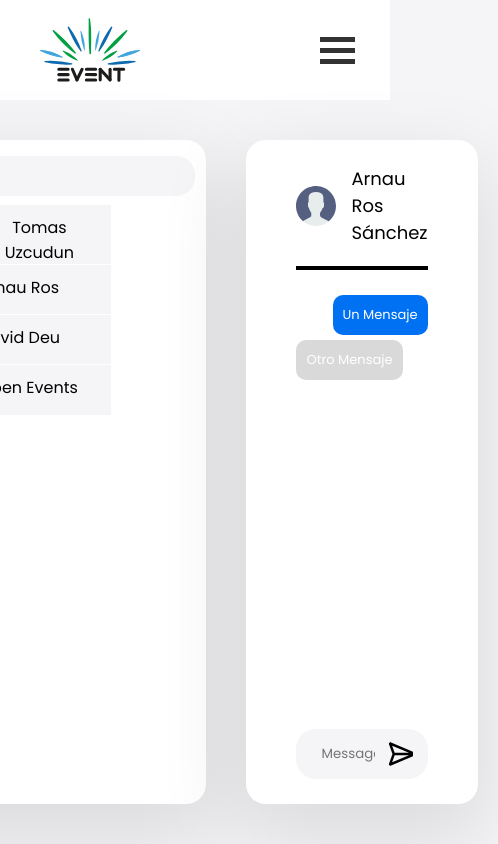
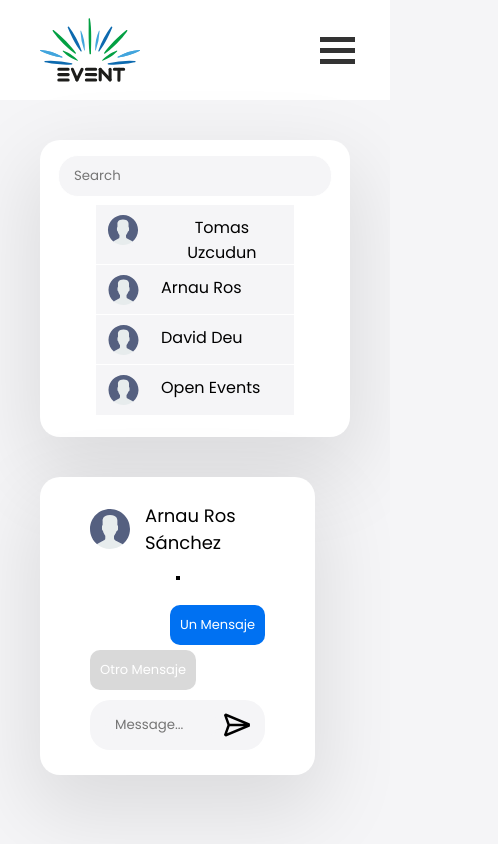
Before and after one commit to OkhaiBroh/PW1-G8, a Vue app: page /messages in a window 390 px wide. Shown: the whole page, 498 px wide, since content can reach past the window. Built offline with nearby package versions, Linux system fonts and the light colour scheme.

Commit message:
Trying to solve conflicts

```diff
--- a/src/views/MessagesView.vue
+++ b/src/views/MessagesView.vue
@@ -265,4 +265,24 @@
         width: 100%;
         padding-right: 10px;
     }
+
+    @media (max-width: 1000px) {
+        .general-container {
+            justify-content: start;
+        }
+
+        .chat_box {
+            justify-content: start;
+            flex-direction: column;
+        }
+
+        .left, .right {
+            align-items: center;
+            height: fit-content;
+        }
+
+        .left {
+            padding-bottom: 40px;
+        }
+    }
 </style>
```
